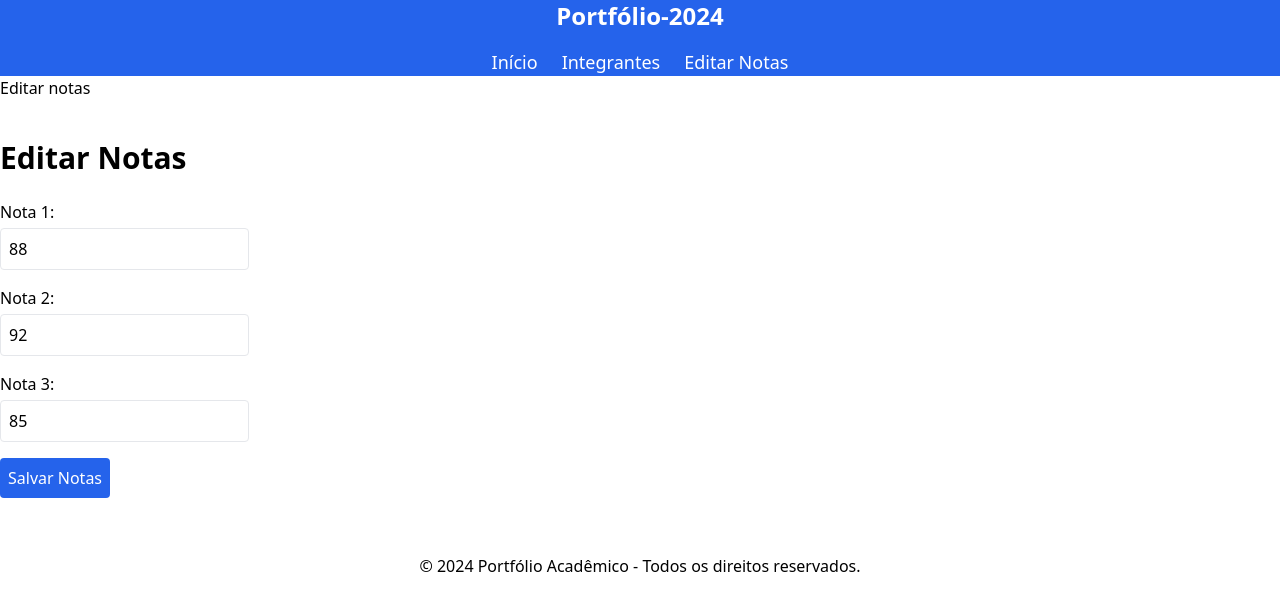
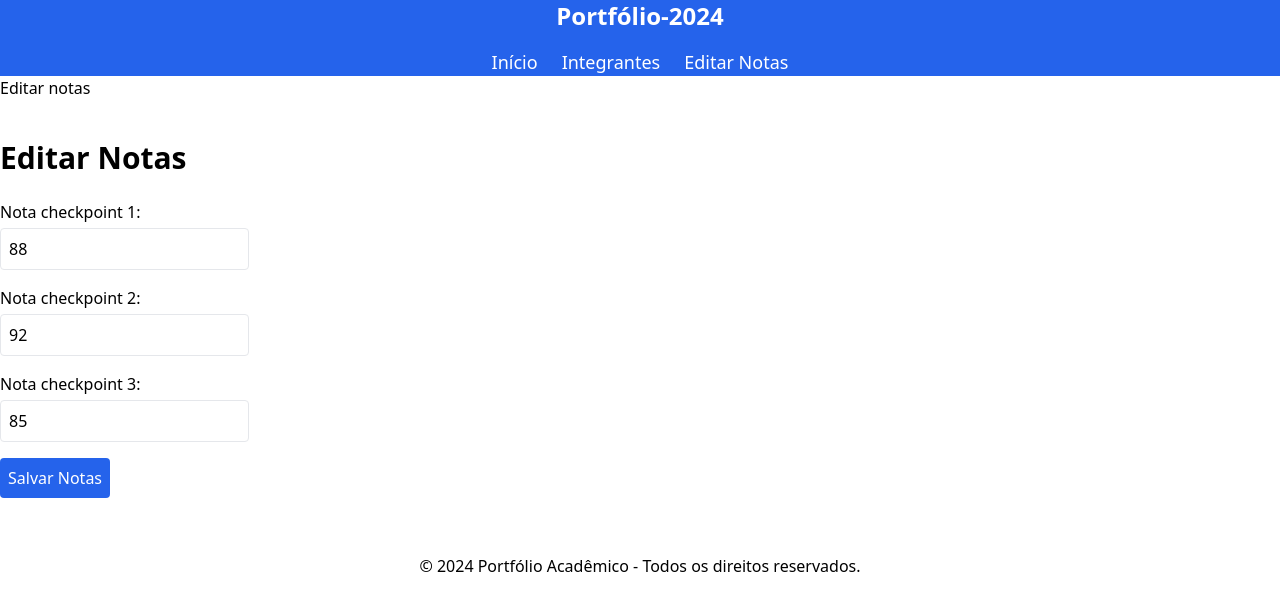
Before and after one commit to GustavoVasconcelos045/CP3-Portifolio, a Next.js app in the folder cp3-portifolio/: page /trabalhos/editarnotas in a window 1280 px wide. Shown: the top 610 px of the page. Built offline with nearby package versions, Linux system fonts and the light colour scheme.

Commit message:
ajustes nas paginas de integrantes e notas

```diff
--- a/cp3-portifolio/src/app/integrantes/page.tsx
+++ b/cp3-portifolio/src/app/integrantes/page.tsx
@@ -6,18 +6,21 @@ import Image from 'next/image';
 const participantes = [
   {
     nome: 'Felipe',
+    rm: "558916",
     foto: '/images/felipe.png',
     github: 'https://github.com/FelipeSants08',
     githubIcon: '/images/github-icon.png',
   },
   {
     nome: 'Gustavo',
+    rm: "558463",
     foto: '/images/gustavo.png',
     github: 'https://github.com/GustavoVasconcelos045',
     githubIcon: '/images/github-icon.png',
   },
   {
     nome: 'Igor',
+    rm: "558532",
     foto: '/images/igor.png',
     github: 'https://github.com/Igorfelicori',
     githubIcon: '/images/github-icon.png',
--- a/cp3-portifolio/src/app/trabalhos/editarnotas/page.tsx
+++ b/cp3-portifolio/src/app/trabalhos/editarnotas/page.tsx
@@ -33,7 +33,7 @@ const EditarNotas = () => {
       <h1 className="text-3xl font-bold">Editar Notas</h1>
       <form onSubmit={handleSubmit} className="mt-6">
         <div className="mb-4">
-          <label className="block mb-1">Nota 1:</label>
+          <label className="block mb-1">Nota checkpoint 1:</label>
           <input
             type="number"
             name="nota1"
@@ -43,7 +43,7 @@ const EditarNotas = () => {
           />
         </div>
         <div className="mb-4">
-          <label className="block mb-1">Nota 2:</label>
+          <label className="block mb-1">Nota checkpoint 2:</label>
           <input
             type="number"
             name="nota2"
@@ -53,7 +53,7 @@ const EditarNotas = () => {
           />
         </div>
         <div className="mb-4">
-          <label className="block mb-1">Nota 3:</label>
+          <label className="block mb-1">Nota checkpoint 3:</label>
           <input
             type="number"
             name="nota3"
```
